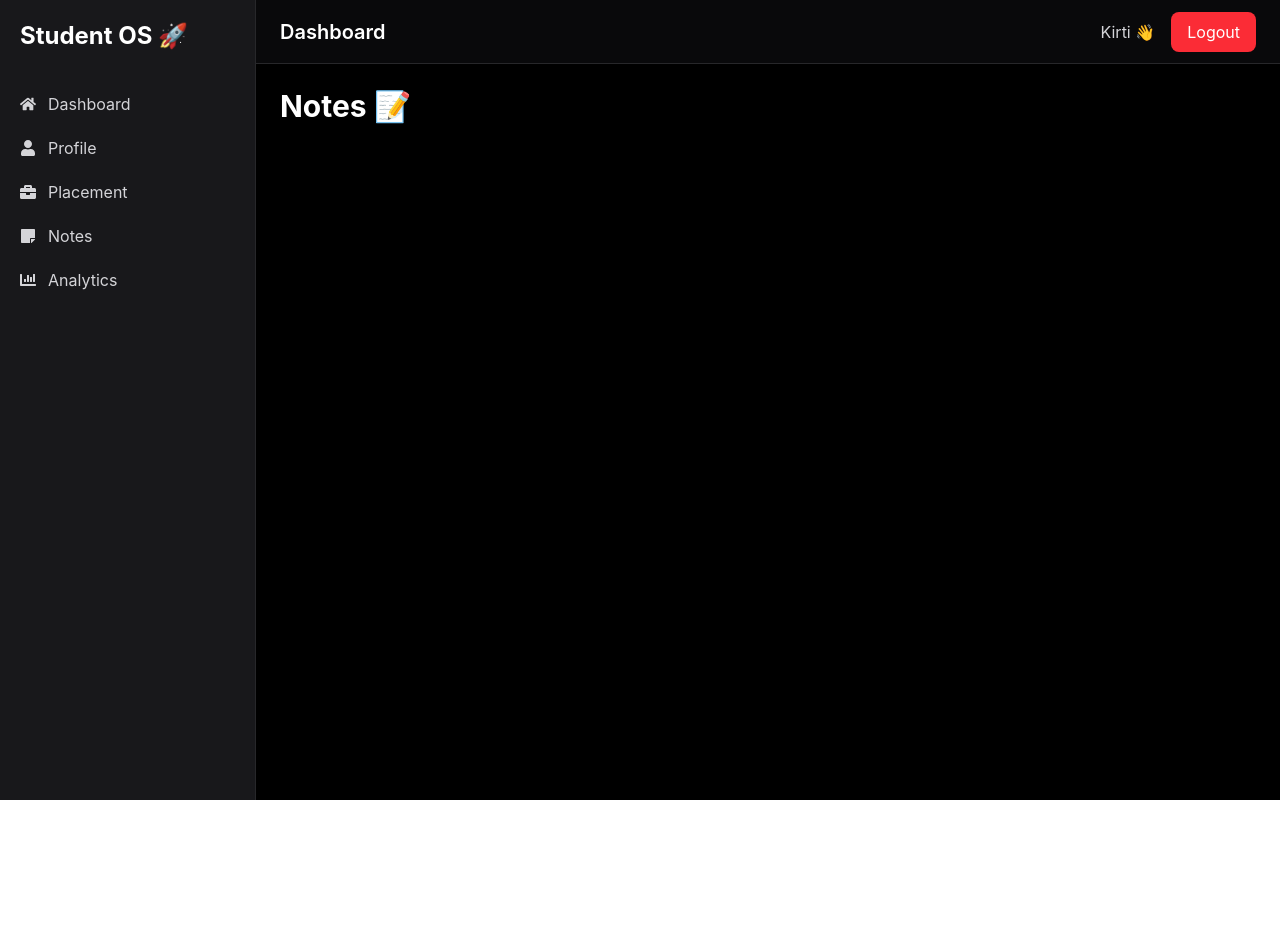
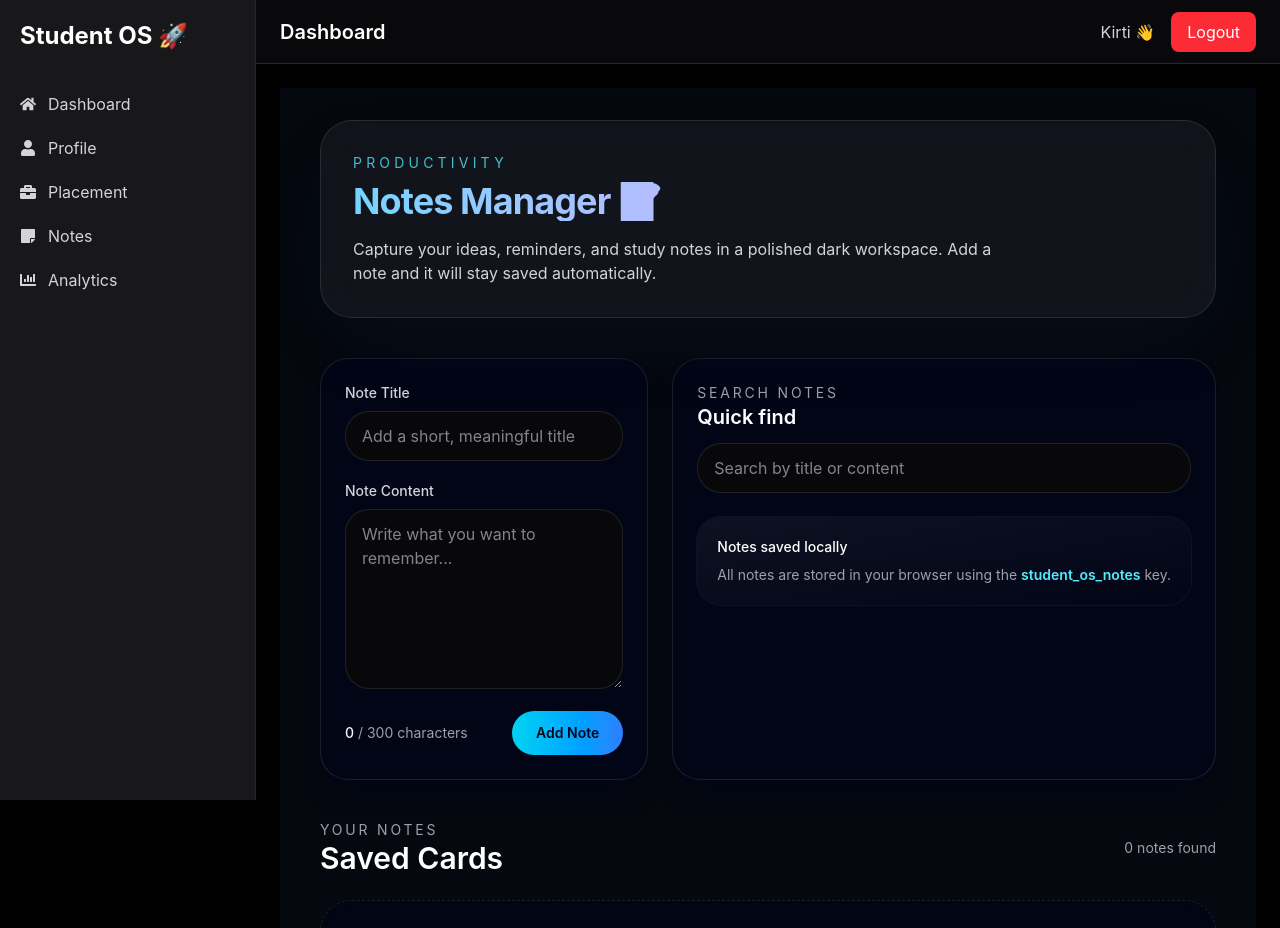
Before and after one commit to Kirti-Sharma11/student-os, a React (Vite) app in the folder frontend/: page /notes in a window 1280 px wide. Shown: the top 928 px of the page. Before the commit the page ends 800 px from the top, so only its background shows below. Built offline with nearby package versions, Linux system fonts and the light colour scheme; sample sign-in values are in the browser's storage.

Commit message:
feat:notes feature done

```diff
--- a/frontend/src/pages/Notes/Notes.tsx
+++ b/frontend/src/pages/Notes/Notes.tsx
@@ -1,7 +1,189 @@
+import { useEffect, useMemo, useState } from "react";
+
+type Note = {
+  id: string;
+  title: string;
+  content: string;
+  createdAt: string;
+};
+
+const NOTES_STORAGE_KEY = "student_os_notes";
+
+const getColorClass = (index: number) => {
+  const colors = [
+    "from-sky-500/20 via-blue-500/10 to-cyan-500/10",
+    "from-violet-500/20 via-fuchsia-500/10 to-pink-500/10",
+    "from-emerald-500/20 via-lime-500/10 to-amber-500/10",
+    "from-orange-500/20 via-amber-400/10 to-red-500/10",
+    "from-teal-500/20 via-cyan-500/10 to-sky-500/10",
+  ];
+  return colors[index % colors.length];
+};
+
 const Notes = () => {
+  const [title, setTitle] = useState("");
+  const [content, setContent] = useState("");
+  const [search, setSearch] = useState("");
+  const [notes, setNotes] = useState<Note[]>([]);
+
+  useEffect(() => {
+    const saved = window.localStorage.getItem(NOTES_STORAGE_KEY);
+    if (saved) {
+      try {
+        setNotes(JSON.parse(saved));
+      } catch {
+        setNotes([]);
+      }
+    }
+  }, []);
+
+  useEffect(() => {
+    window.localStorage.setItem(NOTES_STORAGE_KEY, JSON.stringify(notes));
+  }, [notes]);
+
+  const filteredNotes = useMemo(() => {
+    if (!search.trim()) return notes;
+    const query = search.toLowerCase();
+    return notes.filter(
+      (note) =>
+        note.title.toLowerCase().includes(query) ||
+        note.content.toLowerCase().includes(query)
+    );
+  }, [notes, search]);
+
+  const handleAddNote = () => {
+    if (!title.trim() || !content.trim()) return;
+
+    const newNote: Note = {
+      id: crypto.randomUUID(),
+      title: title.trim(),
+      content: content.trim(),
+      createdAt: new Date().toISOString(),
+    };
+
+    setNotes((prevNotes) => [newNote, ...prevNotes]);
+    setTitle("");
+    setContent("");
+  };
+
+  const handleDeleteNote = (id: string) => {
+    setNotes((prevNotes) => prevNotes.filter((note) => note.id !== id));
+  };
+
+  const charCount = content.length;
+  const remainingChars = Math.max(0, 300 - charCount);
+
   return (
-    <div className="text-white text-3xl font-bold">
-      Notes 📝
+    <div className="min-h-screen bg-[#05080f] px-4 py-8 text-white sm:px-6 lg:px-10">
+      <div className="mx-auto max-w-7xl">
+        <header className="mb-10 rounded-[2rem] border border-white/10 bg-white/5 p-8 shadow-[0_30px_80px_-40px_rgba(14,23,42,0.75)] backdrop-blur-xl">
+          <p className="mb-2 text-sm uppercase tracking-[0.3em] text-cyan-300/80">Productivity</p>
+          <h1 className="mb-4 text-4xl font-bold tracking-tight text-transparent bg-gradient-to-r from-sky-300 via-violet-300 to-fuchsia-300 bg-clip-text">
+            Notes Manager 📝
+          </h1>
+          <p className="max-w-2xl text-zinc-300">
+            Capture your ideas, reminders, and study notes in a polished dark workspace. Add a note and it will stay saved automatically.
+          </p>
+        </header>
+
+        <section className="grid gap-6 lg:grid-cols-[1.2fr_auto]">
+          <div className="rounded-[1.75rem] border border-white/10 bg-slate-950/80 p-6 shadow-xl shadow-slate-950/40 transition duration-300 hover:-translate-y-1 hover:border-cyan-400/20">
+            <label className="mb-2 block text-sm font-medium text-zinc-300">Note Title</label>
+            <input
+              value={title}
+              onChange={(e) => setTitle(e.target.value)}
+              placeholder="Add a short, meaningful title"
+              className="w-full rounded-3xl border border-zinc-800/80 bg-zinc-950/90 px-4 py-3 text-white outline-none transition focus:border-cyan-400/70 focus:ring-2 focus:ring-cyan-400/20"
+            />
+
+            <label className="mt-5 mb-2 block text-sm font-medium text-zinc-300">Note Content</label>
+            <textarea
+              value={content}
+              onChange={(e) => setContent(e.target.value)}
+              placeholder="Write what you want to remember..."
+              rows={6}
+              className="min-h-[180px] w-full rounded-3xl border border-zinc-800/80 bg-zinc-950/90 px-4 py-3 text-white outline-none transition focus:border-sky-400/70 focus:ring-2 focus:ring-sky-400/20"
+            />
+
+            <div className="mt-4 flex flex-col gap-3 sm:flex-row sm:items-center sm:justify-between">
+              <div className="text-sm text-zinc-400">
+                <span className="font-medium text-zinc-100">{charCount}</span> / 300 characters
+              </div>
+              <button
+                type="button"
+                onClick={handleAddNote}
+                className="inline-flex items-center justify-center rounded-3xl bg-gradient-to-r from-cyan-400 to-blue-500 px-6 py-3 text-sm font-semibold text-slate-950 transition duration-200 hover:scale-[1.01] hover:brightness-110"
+              >
+                Add Note
+              </button>
+            </div>
+          </div>
+
+          <div className="rounded-[1.75rem] border border-white/10 bg-slate-950/80 p-6 shadow-xl shadow-slate-950/40">
+            <div className="mb-3 flex items-center justify-between gap-3">
+              <div>
+                <p className="text-sm uppercase tracking-[0.2em] text-zinc-400">Search Notes</p>
+                <h2 className="text-xl font-semibold text-white">Quick find</h2>
+              </div>
+            </div>
+
+            <input
+              value={search}
+              onChange={(e) => setSearch(e.target.value)}
+              placeholder="Search by title or content"
+              className="w-full rounded-3xl border border-zinc-800/80 bg-zinc-950/90 px-4 py-3 text-white outline-none transition focus:border-violet-400/70 focus:ring-2 focus:ring-violet-400/20"
+            />
+
+            <div className="mt-6 rounded-3xl bg-gradient-to-br from-white/5 to-transparent p-5 text-sm text-zinc-400 ring-1 ring-white/5">
+              <p className="font-medium text-white">Notes saved locally</p>
+              <p className="mt-2 text-zinc-400">All notes are stored in your browser using the <span className="font-semibold text-cyan-300">student_os_notes</span> key.</p>
+            </div>
+          </div>
+        </section>
+
+        <section className="mt-10">
+          <div className="mb-6 flex flex-wrap items-center justify-between gap-3">
+            <div>
+              <p className="text-sm uppercase tracking-[0.2em] text-zinc-400">Your notes</p>
+              <h2 className="text-3xl font-semibold text-white">Saved Cards</h2>
+            </div>
+            <p className="text-sm text-zinc-400">{filteredNotes.length} notes found</p>
+          </div>
+
+          {filteredNotes.length === 0 ? (
+            <div className="rounded-[2rem] border border-dashed border-white/10 bg-slate-950/70 p-12 text-center text-zinc-400 shadow-inner shadow-slate-950/20">
+              <p className="mb-3 text-lg font-semibold text-white">No notes yet</p>
+              <p>Add your first note to save ideas, tasks, or study reminders.</p>
+            </div>
+          ) : (
+            <div className="grid gap-6 sm:grid-cols-2 xl:grid-cols-3">
+              {filteredNotes.map((note, index) => (
+                <article
+                  key={note.id}
+                  className={`group overflow-hidden rounded-[2rem] border border-white/10 bg-gradient-to-br ${getColorClass(index)} p-5 shadow-xl shadow-slate-950/40 transition duration-300 hover:-translate-y-1 hover:shadow-2xl`}
+                >
+                  <div className="rounded-[1.75rem] bg-slate-950/90 p-5 backdrop-blur-sm">
+                    <div className="mb-4 flex items-start justify-between gap-4">
+                      <div>
+                        <h3 className="text-xl font-semibold text-white">{note.title}</h3>
+                        <p className="mt-1 text-sm text-zinc-400">{new Date(note.createdAt).toLocaleDateString()}</p>
+                      </div>
+                      <button
+                        type="button"
+                        onClick={() => handleDeleteNote(note.id)}
+                        className="rounded-2xl border border-white/10 bg-white/5 px-3 py-2 text-sm text-zinc-200 transition hover:bg-red-500/20 hover:text-red-200"
+                      >
+                        Delete
+                      </button>
+                    </div>
+                    <p className="whitespace-pre-line text-sm leading-7 text-zinc-300">{note.content}</p>
+                  </div>
+                </article>
+              ))}
+            </div>
+          )}
+        </section>
+      </div>
     </div>
   );
 };
```
